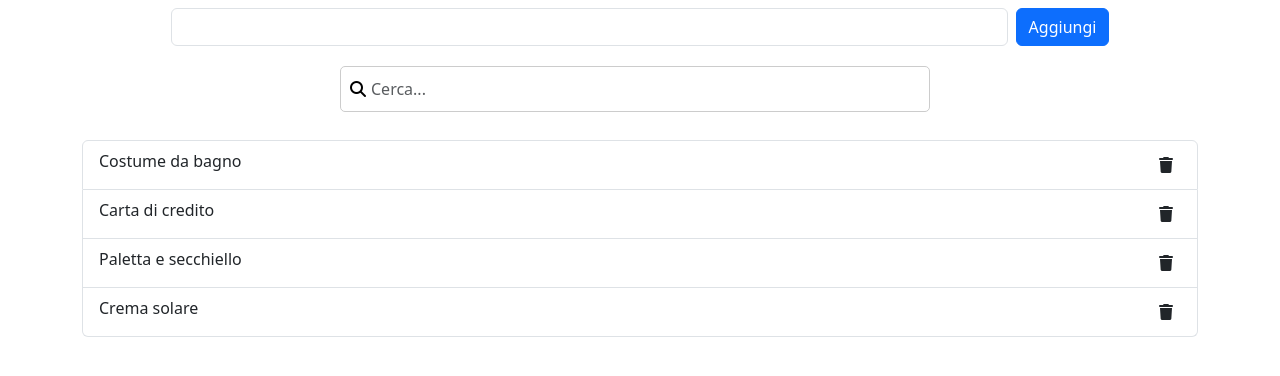
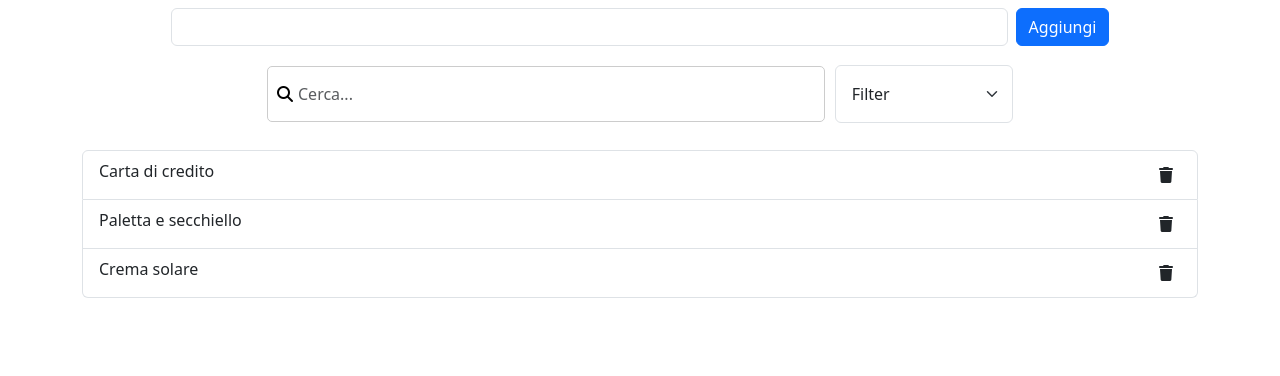
Before and after one commit to StefanoDaniello/vue-todolist, a plain HTML site: page index.html in a window 1280 px wide. Both pictures are taken after a click on the button 1166 px from the left and 165 px from the top of the page. Drawn offline with nearby package versions, Linux system fonts and the light colour scheme.

Commit message:
add search bar

```diff
--- a/css/style.css
+++ b/css/style.css
@@ -22,7 +22,7 @@
 
 .search-input {
     width: calc(100% - 10px);
-    padding: 10px 10px 10px 30px;
+    padding: 15px 15px 15px 30px;
     font-size: 16px;
     border: 1px solid #ccc;
     border-radius: 5px;
--- a/index.html
+++ b/index.html
@@ -18,20 +18,29 @@
             <input type="text" v-model="newTodo" class="form-control text-center w-75">
             <button class="btn btn-primary ms-2" @click="addItem">Aggiungi</button>
 
-            <div class="search-container ">
-                <i class="fas fa-search search-icon"></i>
-                <input type="text" class="search-input form-control " placeholder="Cerca..." v-model="searchQuery" @input="findTask">
-            </div>
+            <div class="d-flex align-items-center">
+                <div class="search-container">
+                   <input type="text" class="search-input form-control " placeholder="Cerca..." v-model="searchQuery" @input="findTask">
+                   <i class="fas fa-search search-icon"></i>
+               </div>
+               <select class="form-select w-25 p-3" name="done" id="done" v-model="done" >
+                   <option value="">Filter</option>
+                   <option value="completed">Completed</option>
+                   <option value="notcompleted">Not completed</option>
+               </select>
+           </div>
+
         </header>
         <main class="container">
             <ul class="list-group">
-                <li class="list-group-item d-flex justify-content-between " v-for="(todo,index) in todo" :key="todo.id">
+                <li class="list-group-item d-flex justify-content-between " v-for="(todo,index) in filteredTodo" :key="todo.id">
                    <span :class="{'text-decoration-line-through text-secondary' : todo.done}" role="button" @click="ToDoComplete(todo.id)">
                         {{todo.text}}
                     </span>
-                    <i class="fa-solid fa-trash p-2" @click="removeItem(todo.id, todo.done)" role="button"></i>
+                    <i class="fa-solid fa-trash p-2" @click="removeItem(todo.id)" role="button"></i>
                 </li>
             </ul>
+
         </main>
 
     </div>
--- a/js/script.js
+++ b/js/script.js
@@ -27,6 +27,7 @@ createApp({
             todo,
             newTodo: '',
             searchQuery: '',
+            done:'',
         }
     },
     methods: {
@@ -34,9 +35,9 @@ createApp({
         const i = this.todo.find(todo => todo.id === id)
         i.done = !i.done
     },
-    removeItem(id,done){
+    removeItem(id){
         const i = this.todo.findIndex(todo => todo.id === id)
-        if(i != -1 && done){
+        if(i != -1){
             this.todo.splice(i, 1);
         }
     },
@@ -61,14 +62,26 @@ createApp({
     },
     findTask(){
         this.todo = todo.filter((el)=>{
-            return el.text.toLowerCase().includes(this.searchQuery.toLowerCase())
+           return el.text.toLowerCase().includes(this.searchQuery.toLowerCase())
         })
-        console.log(this.todo)
+       console.log(this.todo)
 
-    },
+   },
     },
     computed: {
-
+        filteredTodo(){
+            return this.todo.filter((el) =>{
+                if(this.done ===''){
+                    return el;
+                }
+                if(this.done === 'completed'){
+                    return el.done;
+                }
+                if(this.done === 'notcompleted'){
+                    return !el.done;
+                }
+            });
+        }
     },
 
 }).mount('#app')
```
